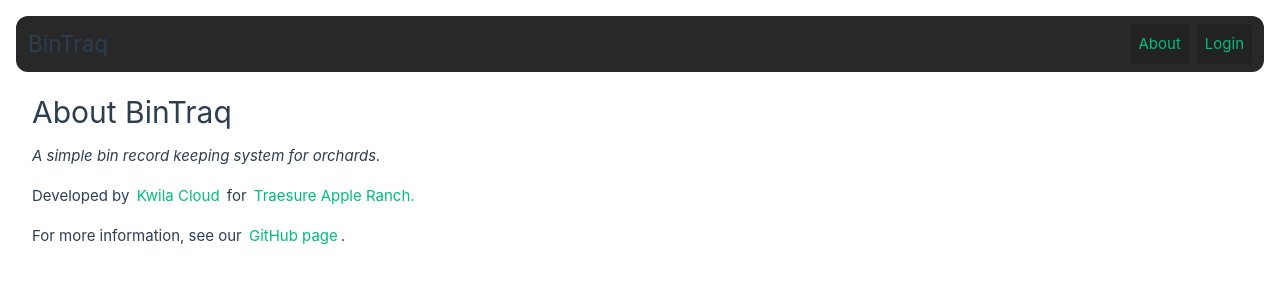
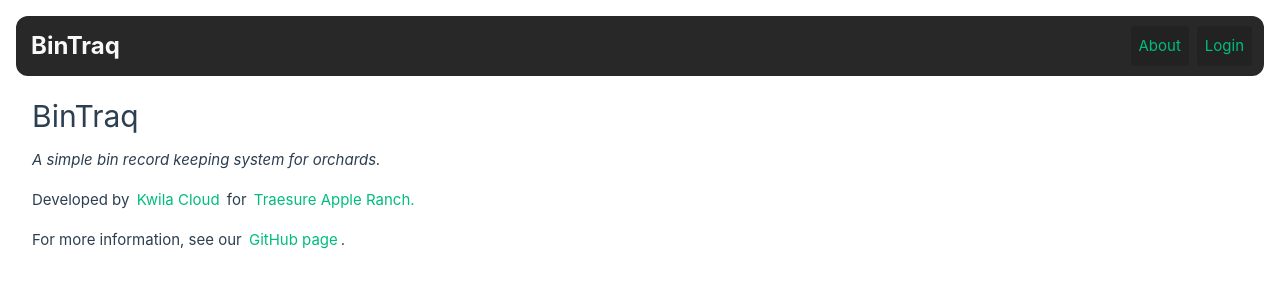
Before and after one commit to kwila-cloud/bintraq, a Vue app in the folder app/: page /about in a window 1280 px wide. Shown: the top 300 px of the page. Built offline with nearby package versions, Linux system fonts and the light colour scheme; no server answers.

Commit message:
feat: add root route

```diff
--- a/app/src/App.vue
+++ b/app/src/App.vue
@@ -27,7 +27,7 @@
 
 <template>
   <nav>
-    <h1>BinTraq</h1>
+    <RouterLink to="/">BinTraq</RouterLink>
     <RouterLink v-if="isLoggedIn" to="/bins">Bins</RouterLink>
     <RouterLink to="/about">About</RouterLink>
 
--- a/app/src/assets/main.css
+++ b/app/src/assets/main.css
@@ -11,9 +11,12 @@
 
   :first-child {
     margin-inline-end: auto;
+    font-weight: bold;
+    font-size: 1.5rem;
+    color: var(--vt-c-white-soft);
   }
 
-  a {
+  :not(:first-child) {
     padding: 8px;
     background: var(--vt-c-black-soft);
     border-radius: 4px;
--- a/app/src/router/index.ts
+++ b/app/src/router/index.ts
@@ -7,6 +7,17 @@
 const router = createRouter({
   history: createWebHistory(import.meta.env.BASE_URL),
   routes: [
+    {
+      path: '/',
+      name: 'root',
+      beforeEnter: async () => {
+        const session = await supabase.auth.getSession()
+        if (session) {
+          return '/bins'
+        }
+      },
+      redirect: '/about'
+    },
     {
       path: '/bins',
       name: 'bins',
@@ -23,18 +34,6 @@
       name: 'login',
       component: LoginPage
     },
-    {
-      path: '/',
-      name: 'root',
-      redirect: () => {
-        const session = supabase.auth.getSession()
-        if (session) {
-          return '/bins'
-        } else {
-          return '/about'
-        }
-      }
-    }
   ]
 })
 
--- a/app/src/views/AboutView.vue
+++ b/app/src/views/AboutView.vue
@@ -1,5 +1,5 @@
 <template>
-  <h1>About BinTraq</h1>
+  <h1>BinTraq</h1>
   <p><i>A simple bin record keeping system for orchards.</i></p>
   <p>
     Developed by <a href="https://kwila.cloud">Kwila Cloud</a> for
```
